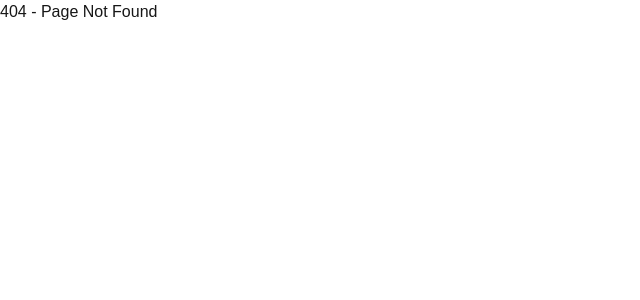
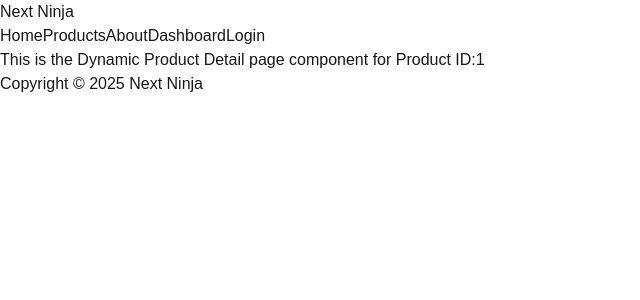
Before and after one commit to Shakilofficial/next-ninja, a Next.js app: page /products/1 in a window 1280 px wide. Before the commit this address had no page. Shown: the top 300 px of the page, without its empty margins (0-640 px from the left). Built offline with nearby package versions, Linux system fonts and the light colour scheme.

Commit message:
update added duynamic route and serch params

```diff
--- /dev/null
+++ b/src/app/(mainLayout)/products/[productId]/page.tsx
@@ -0,0 +1,24 @@
+interface Props {
+  params: {
+    productId: string;
+  };
+  searchParams: {
+    [key: string]: string;
+  };
+}
+
+const DyanamicProductDetailsPage = async ({ params, searchParams }: Props) => {
+  const { productId } = await params;
+  console.log(await searchParams);
+
+  return (
+    <div className="flex flex-col items-center justify-center my-6">
+      <h1 className="text-2xl text-blue-500">
+        This is the Dynamic Product Detail page component for Product ID:
+        {productId}
+      </h1>
+    </div>
+  );
+};
+
+export default DyanamicProductDetailsPage;
```
Also changed, not shown: src/app/(dashboardLayout)/dashboard/profile/settings/page.tsx (added, +9 -0 lines), src/app/(mainLayout)/products/product/page.tsx (added, +9 -0 lines).
